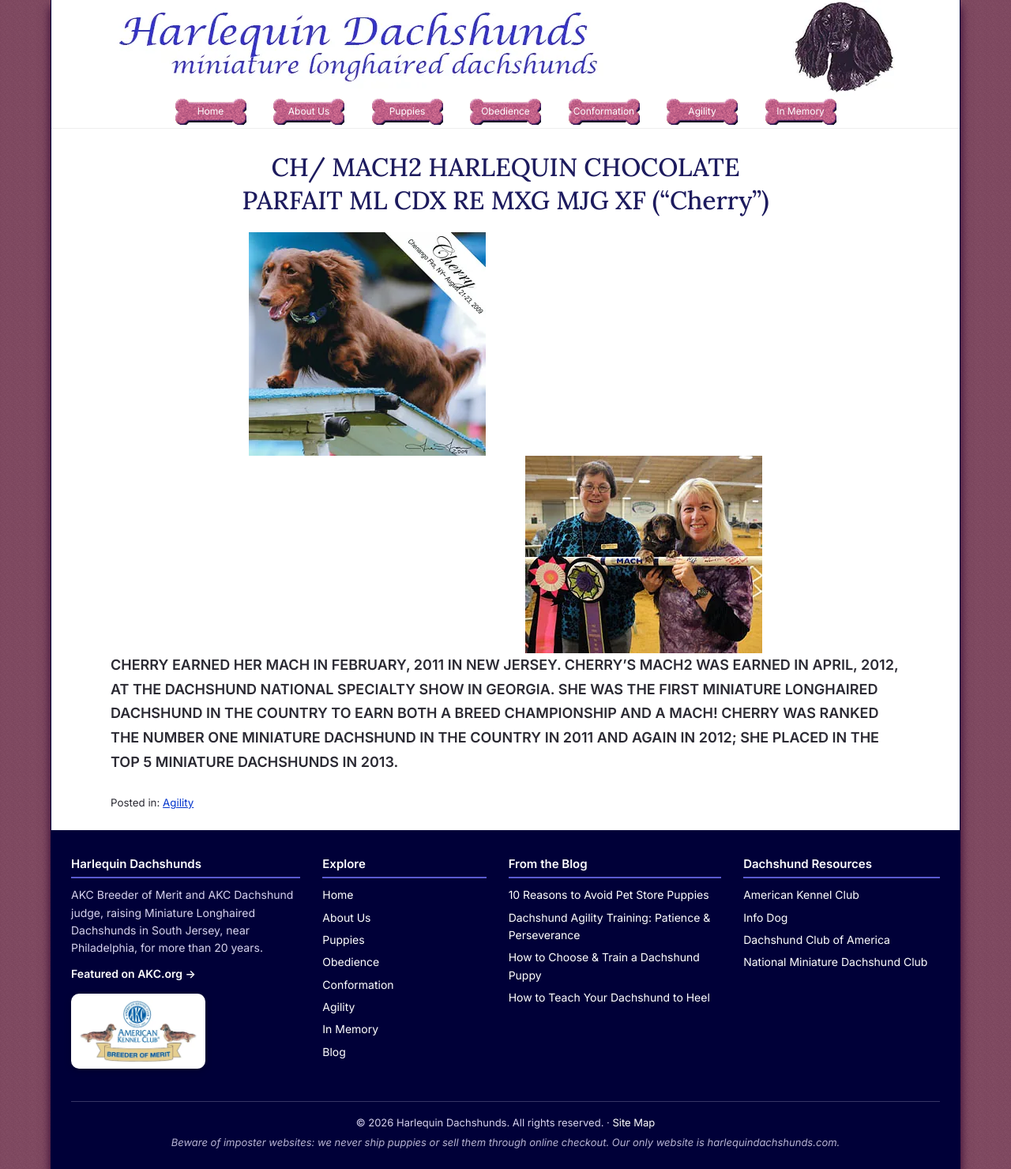
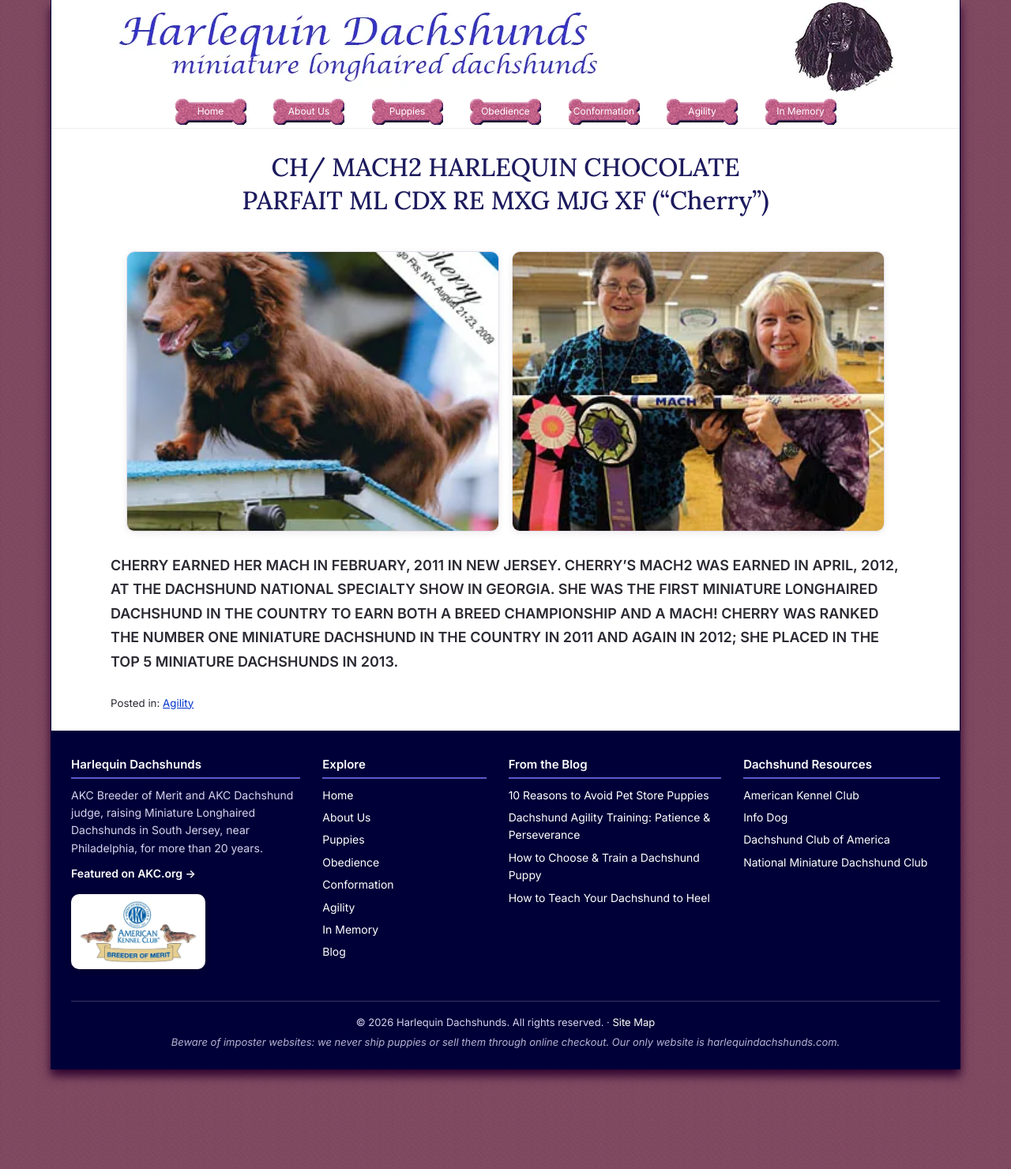
Before and after one commit to louisliberty/harlequin-dachshunds, a Jekyll site: the page built from _posts/2014-05-04-cherry-ch-mach2-harlequin-chocolate-parfait-cdx.html, in a window 1280 px wide. Shown: the whole page at 79% size. Built offline with Jekyll 4.4.1, drawn with Linux system fonts in a browser that asks for light colours.

Commit message:
Cherry post: two photos in a grid (shows on Agility page too)
Co-Authored-By: Claude Opus 5.5 <noreply@anthropic.com>
Claude-Session: https://claude.ai/code/session_01TAfJqWrpFTn7GBn9jW8hNF

```diff
--- a/_posts/2014-05-04-cherry-ch-mach2-harlequin-chocolate-parfait-cdx.html
+++ b/_posts/2014-05-04-cherry-ch-mach2-harlequin-chocolate-parfait-cdx.html
@@ -6,7 +6,8 @@ image: /assets/images/dogs/cherry/cherry-agility.jpg
 description: "CHERRY EARNED HER MACH IN FEBRUARY, 2011 IN NEW JERSEY. CHERRY’S MACH2 WAS EARNED IN APRIL, 2012, AT THE DACHSHUND NATIONAL SPECIALTY SHOW IN GEORGIA. SHE…"
 permalink: /ch-mach2-harlequin-chocolate-parfait-ml-cdx-re-mxg-mjg-xf-cherry/
 ---
-<div class="twopics">
-<picture><source type="image/webp" srcset="/assets/img-sizes/dogs/cherry/cherry-agility-300.webp 300w" sizes="(max-width: 600px) 92vw, min(300px, 92vw, 1000px)"><img fetchpriority="high" loading="eager" alt="cherry" class="alignleft size-full wp-image-23" height="283" src="/assets/images/dogs/cherry/cherry-agility.jpg" width="300"/></picture>
-<p><picture><source type="image/webp" srcset="/assets/img-sizes/dogs/cherry/cherry-karen-300.webp 300w" sizes="(max-width: 600px) 92vw, min(300px, 92vw, 1000px)"><img loading="lazy" decoding="async" alt="cherry karen" class="alignright size-full wp-image-24" height="250" src="/assets/images/dogs/cherry/cherry-karen.jpg" width="300"/></picture></p></div>
+<div class="photo-grid photo-grid-2">
+<figure><a href="/assets/images/dogs/cherry/cherry-agility.jpg"><picture><source type="image/webp" srcset="/assets/img-sizes/dogs/cherry/cherry-agility-300.webp 300w" sizes="(max-width: 700px) 92vw, 470px"><img src="/assets/images/dogs/cherry/cherry-agility.jpg" alt="Cherry on the agility dog walk, Chenango Forks, NY, 2009" fetchpriority="high"></picture></a></figure>
+<figure><a href="/assets/images/dogs/cherry/cherry-karen.jpg"><picture><source type="image/webp" srcset="/assets/img-sizes/dogs/cherry/cherry-karen-300.webp 300w" sizes="(max-width: 700px) 92vw, 470px"><img src="/assets/images/dogs/cherry/cherry-karen.jpg" alt="Karen and Cherry with the judge and the MACH bar after Cherry earned her MACH" loading="lazy" decoding="async"></picture></a></figure>
+</div>
 <p><b>CHERRY EARNED HER MACH IN FEBRUARY, 2011 IN NEW JERSEY. CHERRY’S MACH2 WAS EARNED IN APRIL, 2012, AT THE DACHSHUND NATIONAL SPECIALTY SHOW IN GEORGIA.  SHE WAS THE FIRST MINIATURE LONGHAIRED DACHSHUND IN THE COUNTRY TO EARN BOTH A BREED CHAMPIONSHIP AND A MACH! CHERRY WAS RANKED THE NUMBER ONE MINIATURE DACHSHUND IN THE COUNTRY IN 2011 AND AGAIN IN 2012; SHE PLACED IN THE TOP 5 MINIATURE DACHSHUNDS IN 2013.</b></p>
```
